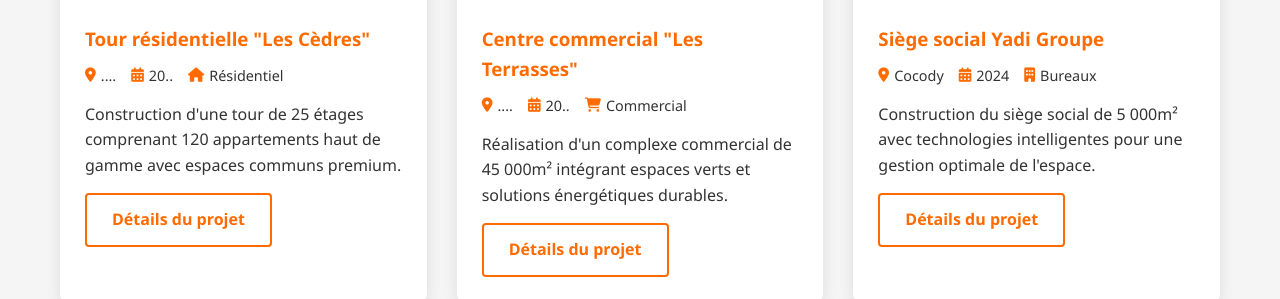
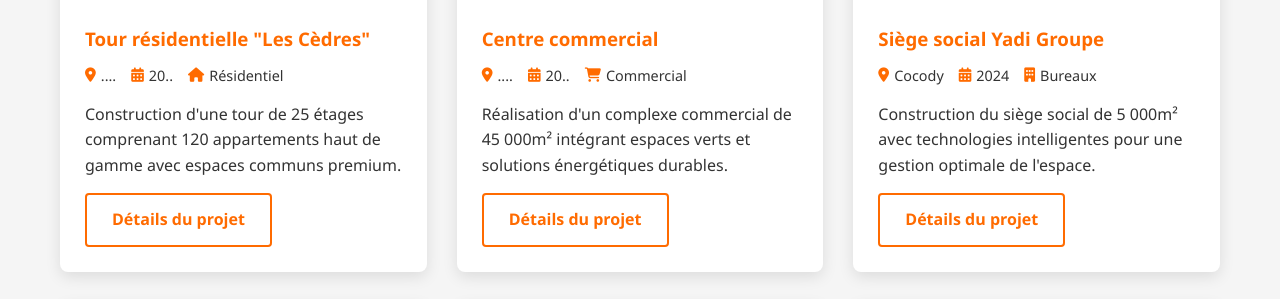
Before and after one commit to kouassikonan57/Digital-Data-Ydia-Construction, a PHP site: page /construction-batiments.php in a window 1280 px wide. Shown: the part 2056-2355 px from the top of the page. Run offline with PHP 8.4, Linux system fonts and the light colour scheme.

Commit message:
Correction 3

```diff
--- a/construction-batiments.php
+++ b/construction-batiments.php
@@ -1147,7 +1147,7 @@ $light_color = "#F5F5F5";
                         <img src="image/terrasse.jpg" alt="Centre commercial">
                     </div>
                     <div class="building-content">
-                        <h3>Centre commercial "Les Terrasses"</h3>
+                        <h3>Centre commercial</h3>
                         <div class="building-meta">
                             <span><i class="fas fa-map-marker-alt"></i>....</span>
                             <span><i class="fas fa-calendar-alt"></i> 20..</span>
--- a/index.php
+++ b/index.php
@@ -1418,7 +1418,7 @@ if ($_SERVER["REQUEST_METHOD"] == "POST" && isset($_POST['contact_submit'])) {
                         <img src="image/centre commercial.jpg" alt="Centre commercial">
                     </div>
                     <div class="project-overlay">
-                        <h3>Centre commercial "Les Terrasses"</h3>
+                        <h3>Centre commercial</h3>
                         <!-- <p>Adjame, 2019 - 45 000m² de surface commerciale</p> -->
                     </div>
                 </div>
```
